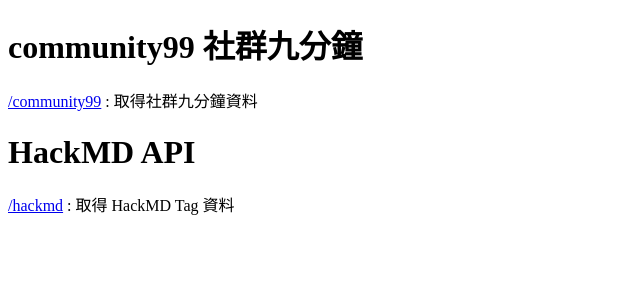
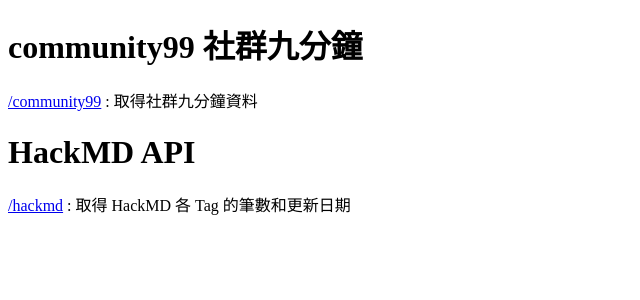
Before and after one commit to g0v/api.g0v.tw, a PHP site: page / in a window 1280 px wide. Shown: the part 235-535 px from the top of the page, without its empty margins (0-640 px from the left). Run offline with PHP 8.4, Linux system fonts and the light colour scheme.

Commit message:
更新 readme

```diff
--- a/index.php
+++ b/index.php
@@ -9,4 +9,4 @@
 <p><a href="/community99">/community99</a> : 取得社群九分鐘資料</p>
 
 <h1>HackMD API</h1>
-<p><a href="/hackmd">/hackmd</a> : 取得 HackMD Tag 資料</p>
+<p><a href="/hackmd">/hackmd</a> : 取得 HackMD 各 Tag 的筆數和更新日期</p>
```
